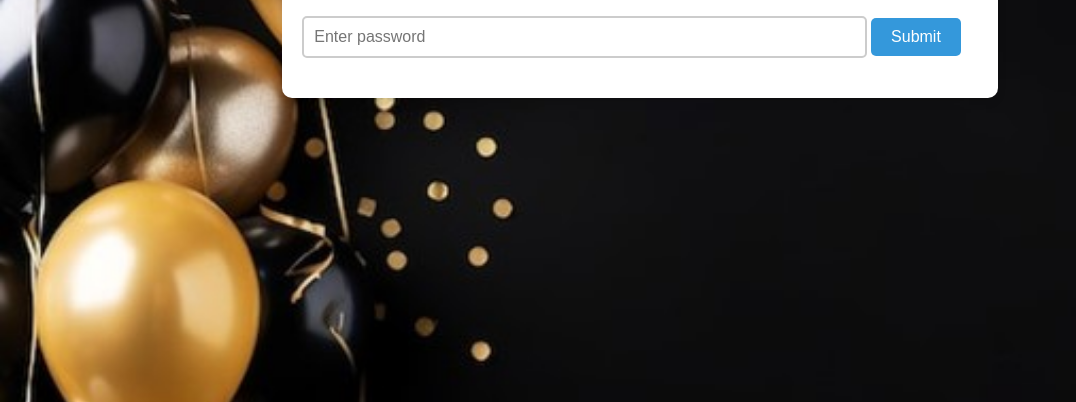
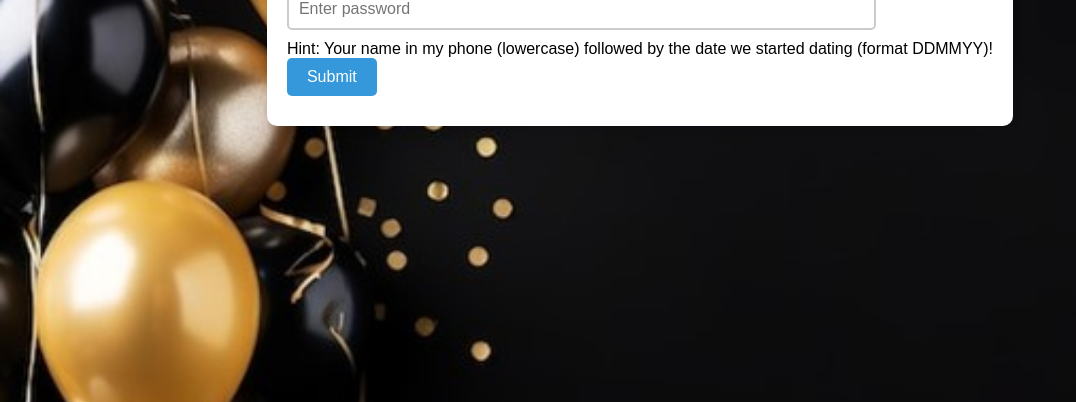
Before and after one commit to myan-git/BirthdayWishes, a plain HTML site: page index.html in a window 1280 px wide. Shown: the part 398-800 px from the top of the page, without its empty margins (0-1076 px from the left). Drawn offline with Linux system fonts and the light colour scheme.

Commit message:
Update index.html

```diff
--- a/index.html
+++ b/index.html
@@ -69,6 +69,7 @@
     <div class="container">
         <h1>Enter Password to View Your Birthday Wish!</h1>
         <input type="password" id="password" placeholder="Enter password">
+	<div class="hint" id="hint">Hint: Your name in my phone (lowercase) followed by the date we started dating (format DDMMYY)!</div> <!-- Added hint -->
         <button onclick="checkPassword()">Submit</button>
         <div class="error" id="error"></div>
         <p id="message">
```
